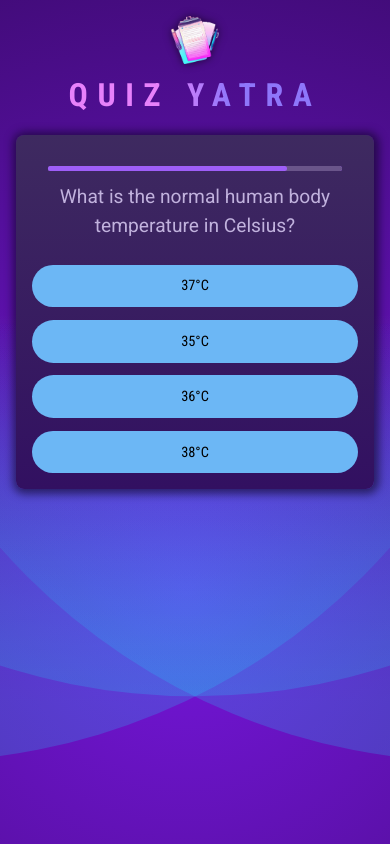
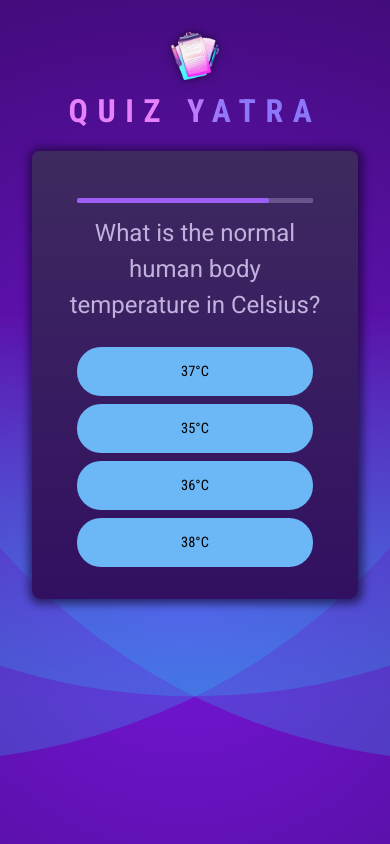
Before and after one commit to AJAY2K0/Quiz_Web_App, a React (Vite) app: page / in a window 390 px wide. Both pictures are taken after a click on the button "Start Quiz". Built offline with nearby package versions, Linux system fonts and the light colour scheme.

Commit message:
Fixed Some Bugs

```diff
--- a/src/components/Quiz.jsx
+++ b/src/components/Quiz.jsx
@@ -21,7 +21,6 @@
     setQuestionCount(count);
     questionSet.current = getRandomQuestions(Questions, count);
   }
-  console.log(questionSet.current);
 
   function handleRestart() {
     setUserAnswers([]);
--- a/src/index.css
+++ b/src/index.css
@@ -12,7 +12,6 @@
   text-rendering: optimizeLegibility;
   -webkit-font-smoothing: antialiased;
   -moz-osx-font-smoothing: grayscale;
-  -webkit-text-size-adjust: 0%;
   height: 100%;
 }
 
@@ -501,80 +500,3 @@
     opacity: 1;
   }
 }
-
-/* 📱 Mobile Responsiveness Fix */
-@media (max-width: 768px) {
-  body {
-    padding: 1rem;
-  }
-
-  #quiz,
-  #start-screen,
-  #summary {
-    padding: 1rem;
-    width: 100%;
-    box-sizing: border-box;
-  }
-
-  #question h2 {
-    font-size: 1.2rem;
-  }
-
-  #answers {
-    gap: 0.8rem;
-  }
-
-  .answer {
-    width: 100%;
-  }
-
-  .answer button {
-    font-size: 0.9rem;
-    padding: 0.8rem;
-  }
-
-  #summary-stats {
-    flex-direction: column;
-    gap: 1.5rem;
-  }
-
-  #summary-stats .number {
-    font-size: 2rem;
-  }
-
-  #summary h2 {
-    font-size: 2rem;
-  }
-
-  #summary img {
-    width: 6rem;
-    height: 6rem;
-  }
-
-  #start-screen h2 {
-    font-size: 1.5rem;
-  }
-
-  #start-screen label {
-    font-size: 1rem;
-  }
-
-  .modal {
-    padding: 1.5rem;
-    width: 95%;
-  }
-
-  .modal p {
-    font-size: 1rem;
-  }
-
-  .modal-message {
-    font-size: 1.1rem;
-  }
-
-  .confirm-btn,
-  .cancel-btn {
-    font-size: 0.9rem;
-    padding: 0.5rem 1rem;
-  }
-}
```
